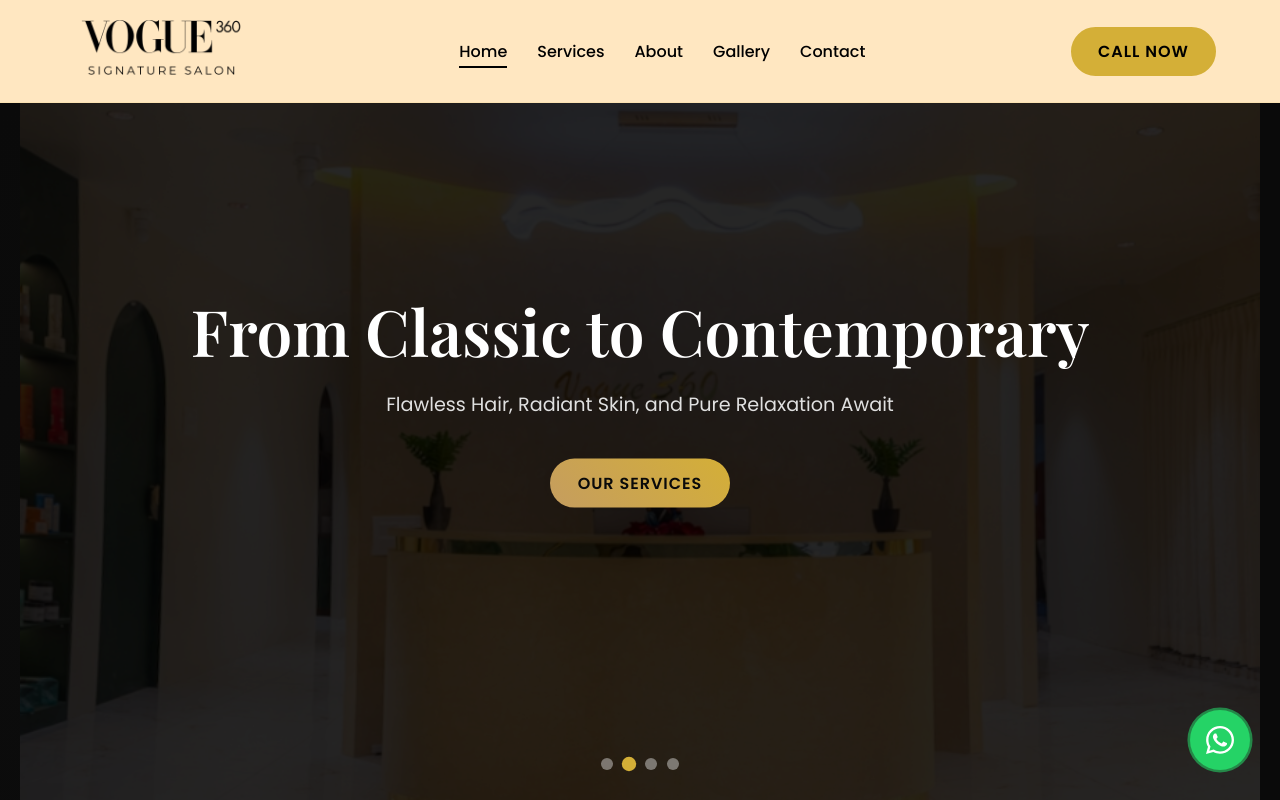
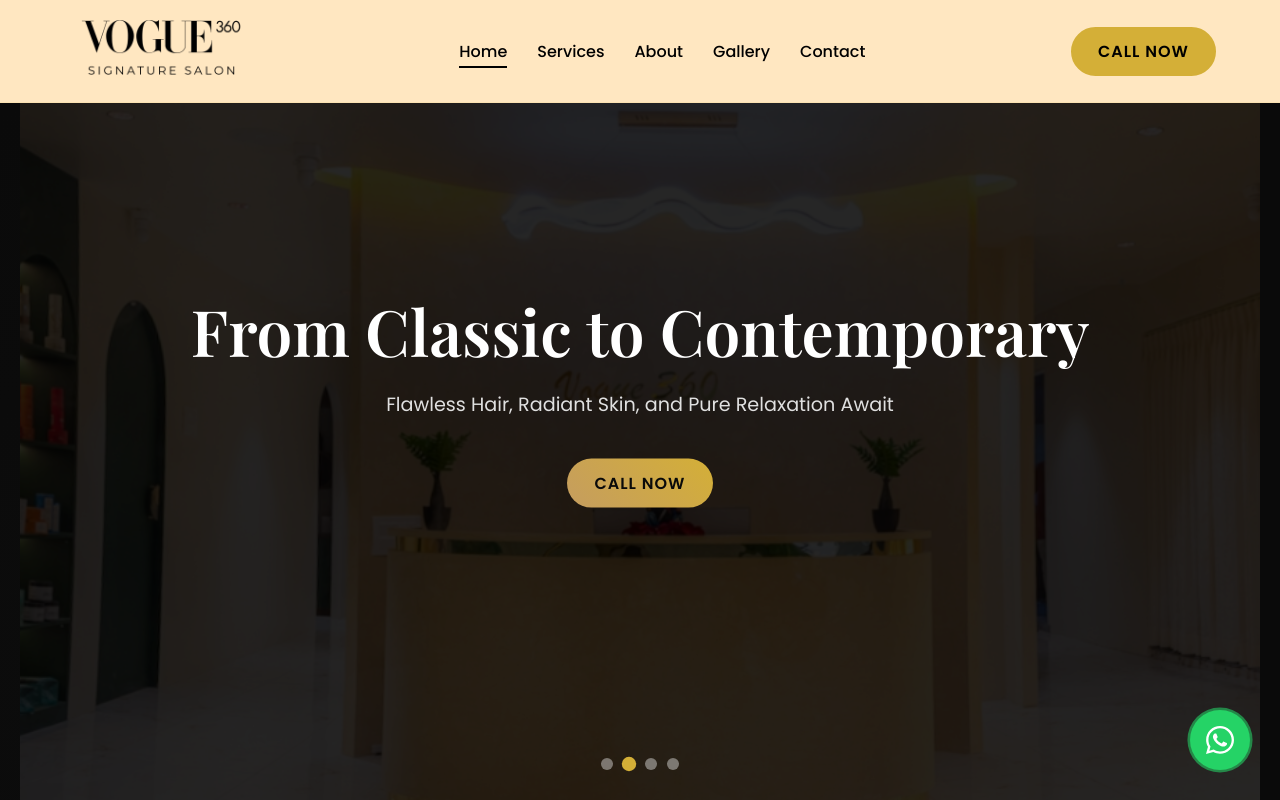
Before and after one commit to pixelperfectsolutions/vogue360-website, a React (Vite) app: page / in a window 1280 px wide. Shown: the top 800 px of the page. Built offline with nearby package versions, Linux system fonts and the light colour scheme.

Commit message:
updated " Hero slide"

```diff
--- a/src/pages/Home.jsx
+++ b/src/pages/Home.jsx
@@ -13,29 +13,29 @@ const Home = () => {
       image: "/pages/slider1.png",
       title: "Luxury Beyond the Mirror",
       subtitle: "VOGUE 360 – Because You Deserve the Best",
-      cta: "Call Now",
-      ctaLink: "https://wa.me/919944471130"
+      cta: "CALL NOW",
+      ctaLink: "tel:919944471130"
     },
     {
       image: "/pages/slider2.png",
       title: "From Classic to Contemporary",
       subtitle: "Flawless Hair, Radiant Skin, and Pure Relaxation Await",
-      cta: "Our Services",
-      ctaLink: "/services"
+      cta: "CALL NOW",
+      ctaLink: "tel:919944471130"
     },
     {
       image: "/pages/slider3.png",
       title: "Redefining Elegance, One Style at a Time",
       subtitle: "Step into the World of Premium Beauty & Care",
-      cta: "View Gallery",
-      ctaLink: "/gallery"
+      cta: "CALL NOW",
+      ctaLink: "tel:919944471130"
     },
     {
       image: "/pages/slider4.png",
       title: "Unveil Your True Beauty",
       subtitle: "Luxury Hair & Skin Experiences Tailored Just for You",
-      cta: "Contact Us",
-      ctaLink: "/contact"
+      cta: "CALL NOW",
+      ctaLink: "tel:919944471130"
     }
   ];
 
@@ -136,8 +136,8 @@ const Home = () => {
                 <h1>{slide.title}</h1>
                 <p>{slide.subtitle}</p>
                 <div className="slider-buttons">
-                  {slide.ctaLink.startsWith('http') ? (
-                    <a href={slide.ctaLink} className="btn btn-primary" target="_blank" rel="noopener noreferrer">{slide.cta}</a>
+                  {(slide.ctaLink.startsWith('http') || slide.ctaLink.startsWith('tel:') || slide.ctaLink.startsWith('mailto:')) ? (
+                    <a href={slide.ctaLink} className="btn btn-primary" target={slide.ctaLink.startsWith('http') ? "_blank" : undefined} rel={slide.ctaLink.startsWith('http') ? "noopener noreferrer" : undefined}>{slide.cta}</a>
                   ) : (
                     <Link to={slide.ctaLink} className="btn btn-primary">{slide.cta}</Link>
                   )}
```
Also changed, not shown: 1 other file (tests, documents, lock files or other folders).
